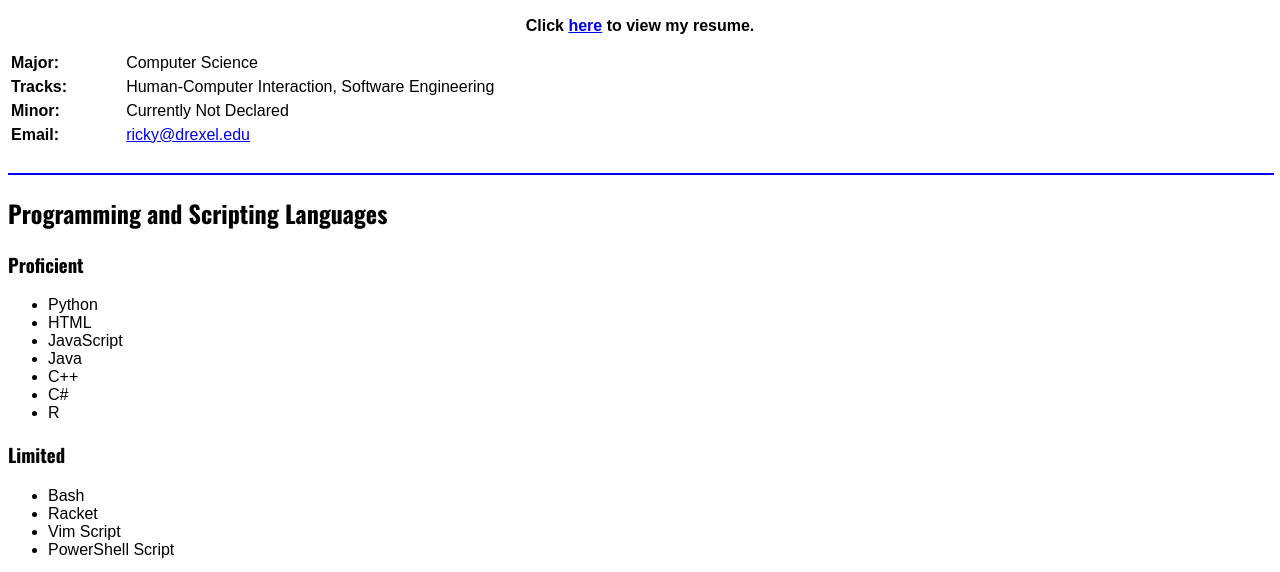
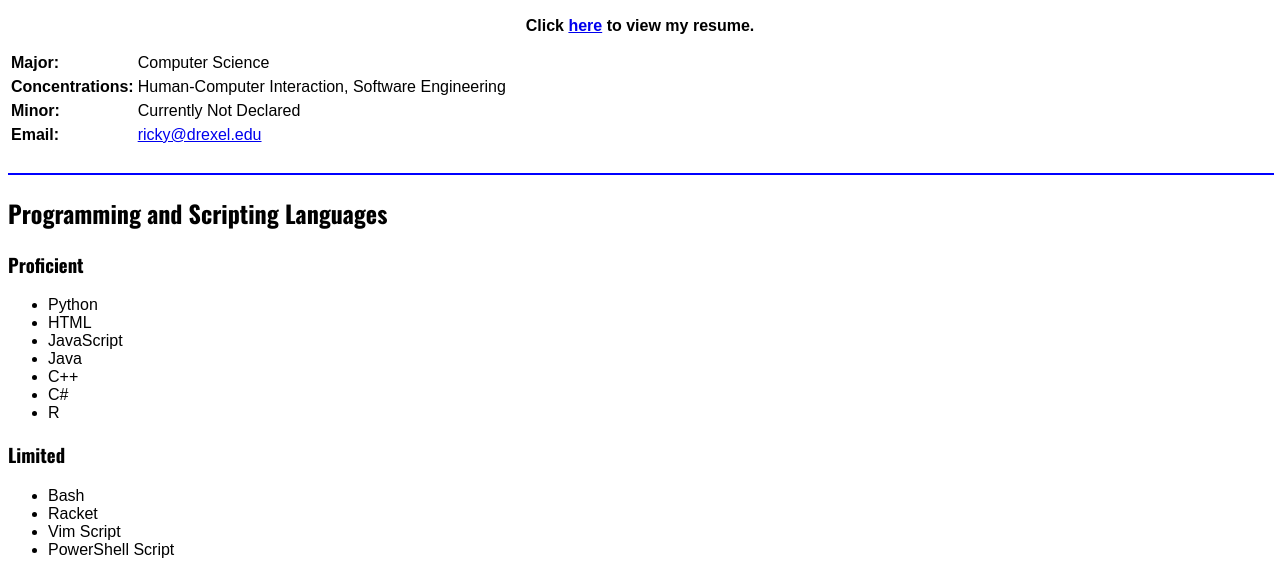
Before and after one commit to rmm429/Personal-Website, a plain HTML site: page info.html in a window 1280 px wide. Shown: the part 221-793 px from the top of the page. Drawn offline with nearby package versions, Linux system fonts and the light colour scheme; a web font is replaced by a local one.

Commit message:
Changed 'tracks' to 'concentrations'

```diff
--- a/info.html
+++ b/info.html
@@ -106,7 +106,7 @@
 	</tr>
 	<tr>
 	<tr>
-		<th align="left" width="10%">Tracks:</th>
+		<th align="left" width="10%">Concentrations:</th>
 		<td>Human-Computer Interaction, Software Engineering</td>
 	</tr>
 	<tr></tr>
```
